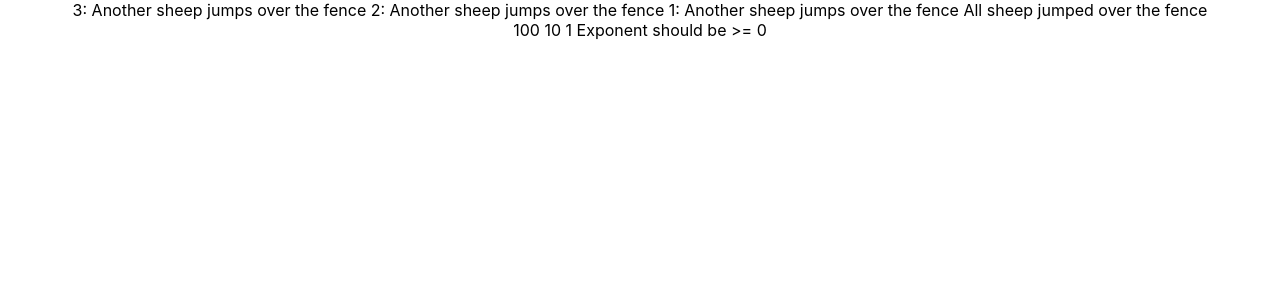
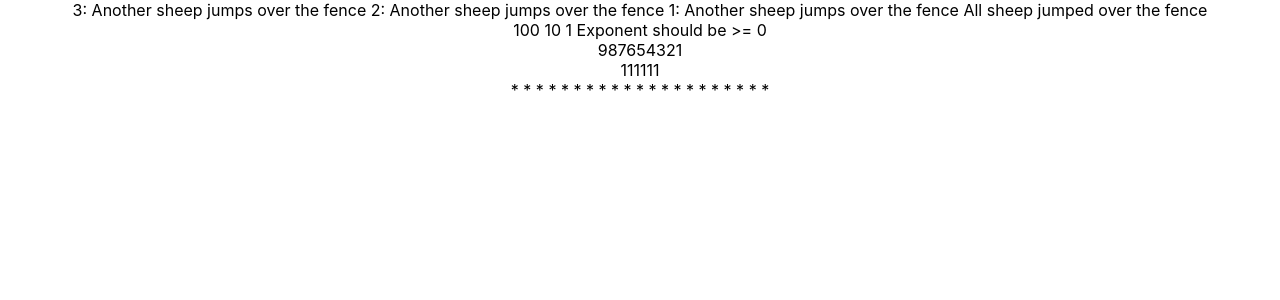
Before and after one commit to thinkful-ei-quail/DSA-Recursion-Julia-MichaelO, a React (Create React App) app: page / in a window 1280 px wide. Shown: the top 300 px of the page. Built offline with nearby package versions, Linux system fonts and the light colour scheme.

Commit message:
Dont know what changed

```diff
--- a/src/App.js
+++ b/src/App.js
@@ -14,9 +14,6 @@
     }
   }
 
-  let expw = Math.pow(10,0)
-
-  console.log(expw)
 
   function powerCalculator(base, exp) {
     //Base Case
@@ -30,11 +27,57 @@
     }
   }
 
+
+
+  function reverseString (str) {
+    //Base Case
+    if (str === ''){
+      return '';
+    }
+    //General Case
+    else {
+      let revStr = str[str.length - 1];
+      return revStr + reverseString(str.slice(0, -1));
+    }
+  }
+
+  function triangleNumber(n) {
+    //Base Case
+    if (n == 1) {
+      return '*'
+    }
+    else {
+      let triangle = '* '
+        triangle = triangle.repeat(n) + '\n' + (triangleNumber(n - 1))
+      return triangle;
+    }
+  }
+
+  console.log(triangleNumber(6));
+
+  let star = '*'
+  console.log(star.repeat(6))
+
+  function toBinary(x) {
+    if(x <= 1) {
+      return x.toString();
+    }
+    else {
+      const lsb = (x % 2).toString();
+      const robs = Math.floor(x / 2);
+      return toBinary(robs) + lsb;
+    }
+  }
+
   return (
     <div className="App">
 
       <div>{countSheep(3)}</div>
       <div>{powerCalculator(10, 2)}</div>
+      <div>{reverseString('123456789')}</div>
+      <div>{toBinary(63)}</div>
+      <div>{triangleNumber(6)}</div>
+
 
     </div>
   );
```
